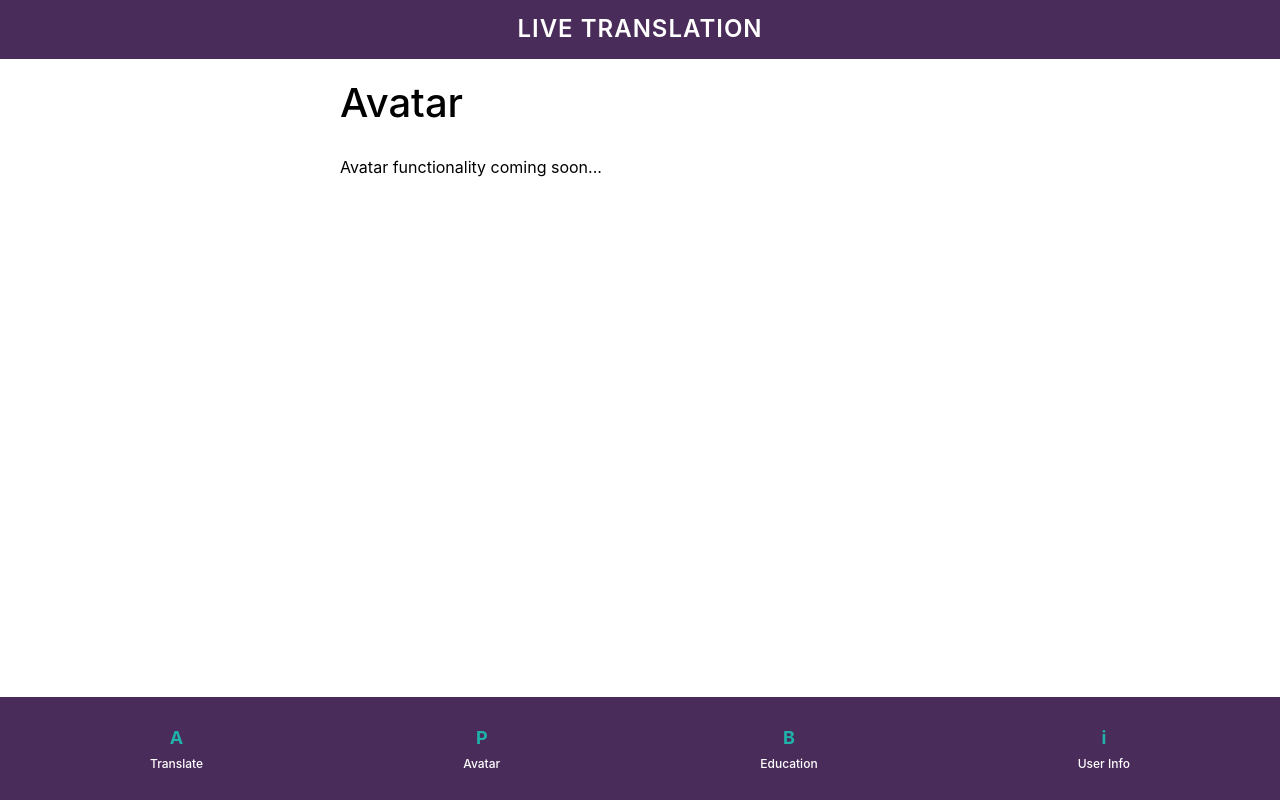
After one commit to Boe6Eod7Nty/HandScribe, a PHP site: page /avatar.php in a window 1280 px wide. The commit adds this page. Run offline with PHP 8.4, Linux system fonts and the light colour scheme.

Commit message:
Connected Footer links to pages

```diff
--- a/includes/footer.php
+++ b/includes/footer.php
@@ -1,25 +1,25 @@
     <!-- Mobile Footer -->
     <footer class="app-footer">
       <div class="footer-nav">
-        <a href="#" class="nav-button">
+        <a href="../public/index.php" class="nav-button">
           <div class="nav-icon">
             <span class="icon-text">A</span>
           </div>
           <span class="nav-label">Translate</span>
         </a>
-        <a href="#" class="nav-button">
+        <a href="../public/avatar.php" class="nav-button">
           <div class="nav-icon">
             <span class="icon-text">P</span>
           </div>
           <span class="nav-label">Avatar</span>
         </a>
-        <a href="#" class="nav-button">
+        <a href="../public/education.php" class="nav-button">
           <div class="nav-icon">
             <span class="icon-text">B</span>
           </div>
           <span class="nav-label">Education</span>
         </a>
-        <a href="#" class="nav-button">
+        <a href="../public/user.php" class="nav-button">
           <div class="nav-icon">
             <span class="icon-text">i</span>
           </div>
--- /dev/null
+++ b/public/avatar.php
@@ -0,0 +1,10 @@
+<?php require_once __DIR__ . '/../includes/header.php'; ?>
+
+<main class="app-main">
+  <div class="content-container">
+    <h1>Avatar</h1>
+    <p>Avatar functionality coming soon...</p>
+  </div>
+</main>
+
+<?php require_once __DIR__ . '/../includes/footer.php'; ?>
```
Also changed, not shown: public/education.php (added, +10 -0 lines).
